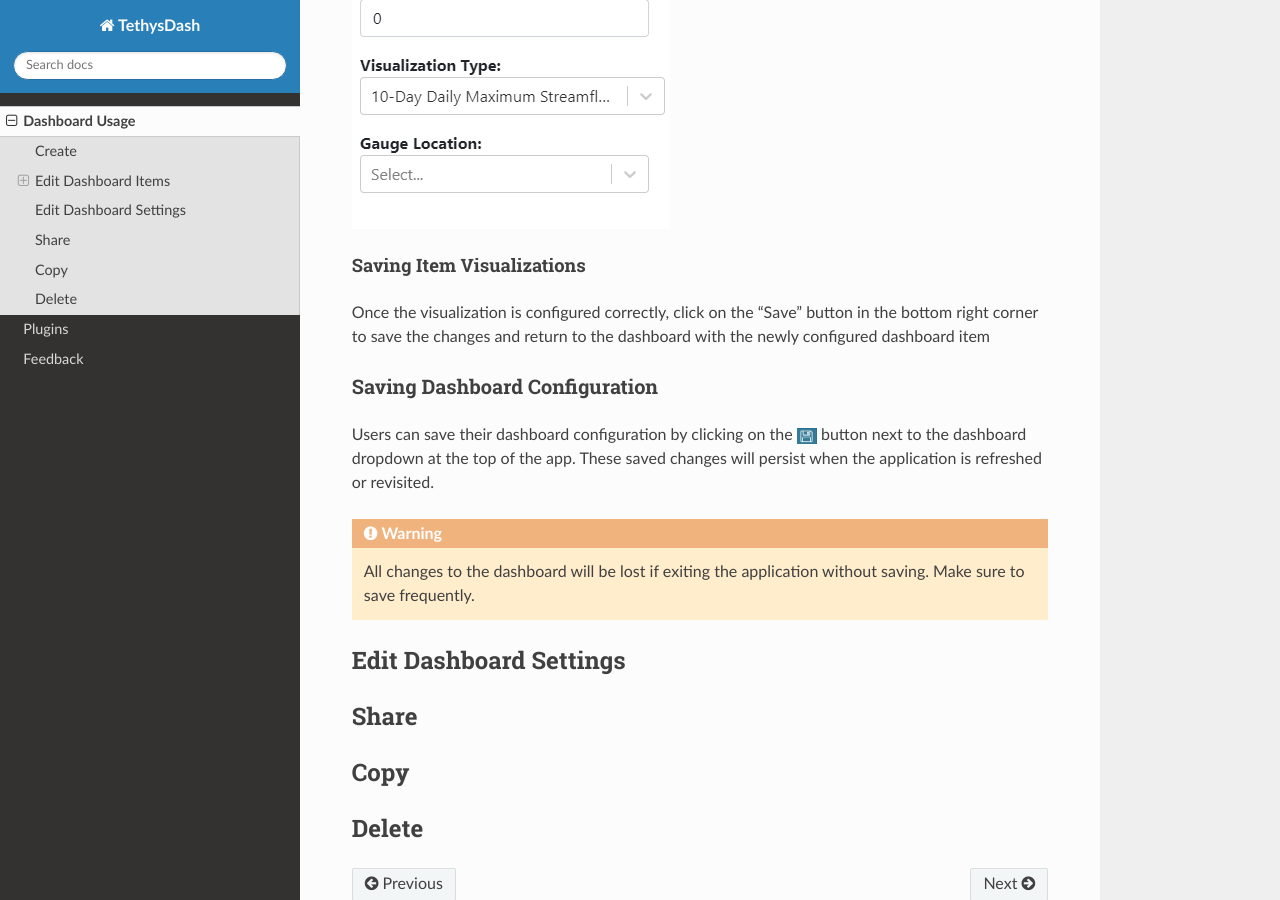
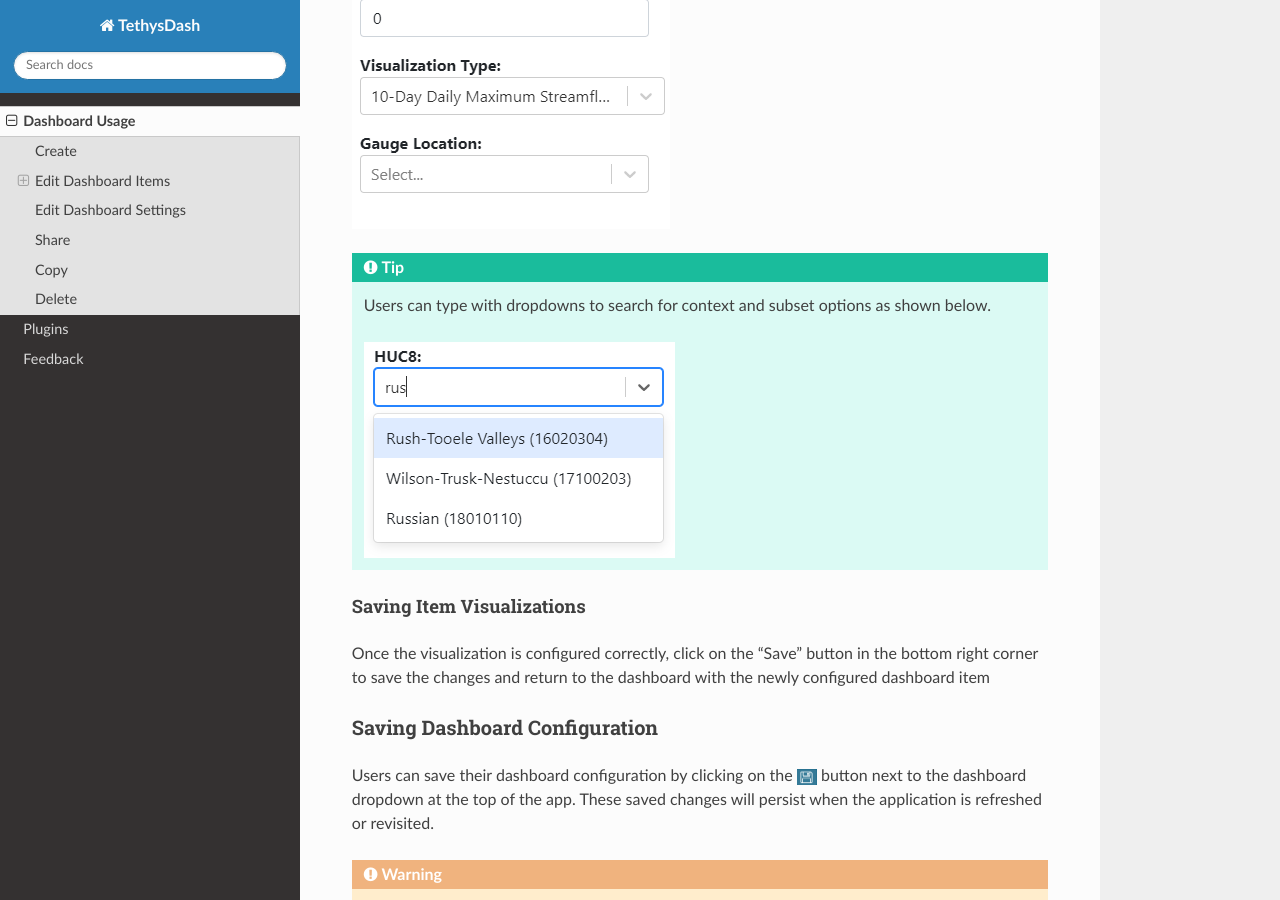
Before and after one commit to Aquaveo/TethysDashDocs, a Sphinx documentation site: the page built from docs/source/usage.rst, in a window 1280 px wide and 900 px high, scrolled down 3522 px. Built offline with Sphinx 7.4.7 and the Read the Docs theme 3.1.0, drawn with Linux system fonts in a browser that asks for light colours.

Commit message:
added dropdown search tip

```diff
--- a/docs/source/usage.rst
+++ b/docs/source/usage.rst
@@ -109,6 +109,13 @@ view.
 
 .. image:: ../images/dashboard_edit_visualization.png
 
+.. tip::
+
+   Users can type with dropdowns to search for context and subset options as shown below.
+
+   .. image:: ../images/dropdown_search.png
+
+
 --------------------------
 Saving Item Visualizations
 --------------------------
```
Also changed, not shown: docs/images/dropdown_search.png (added).
